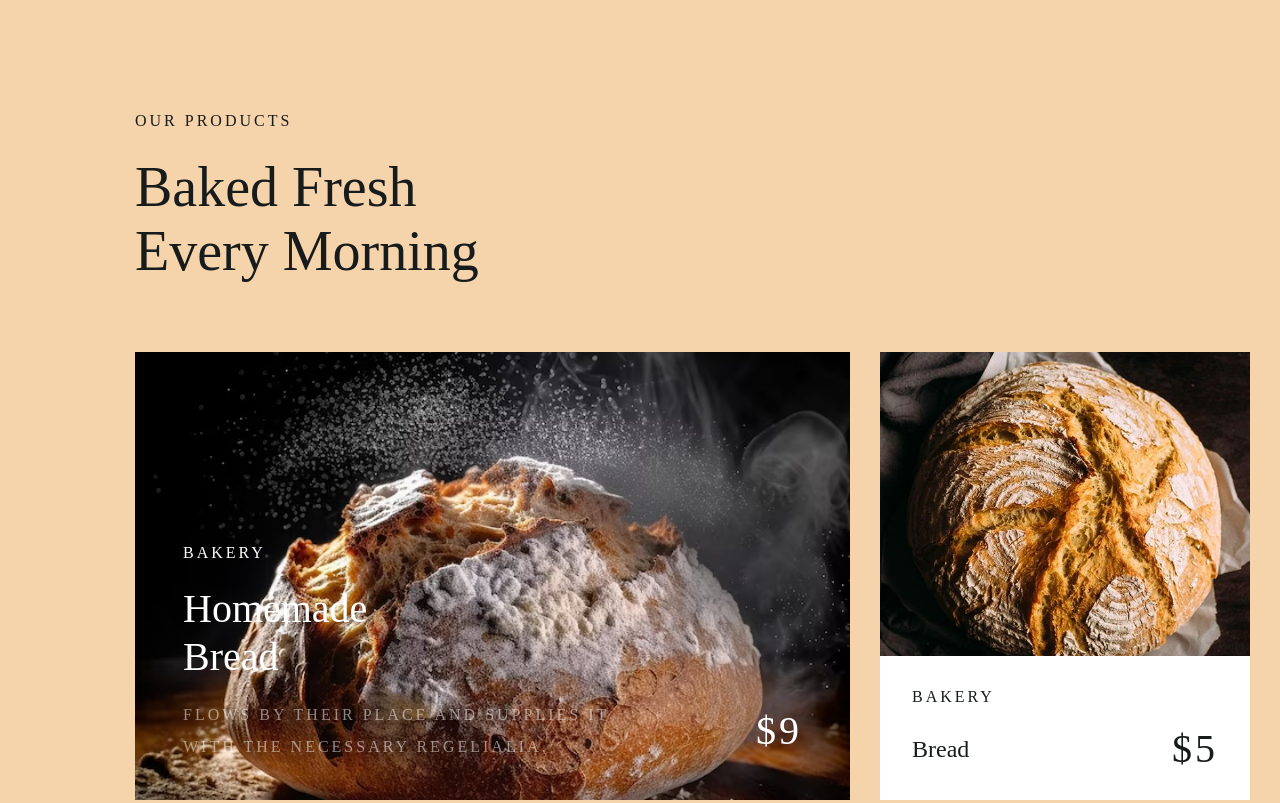
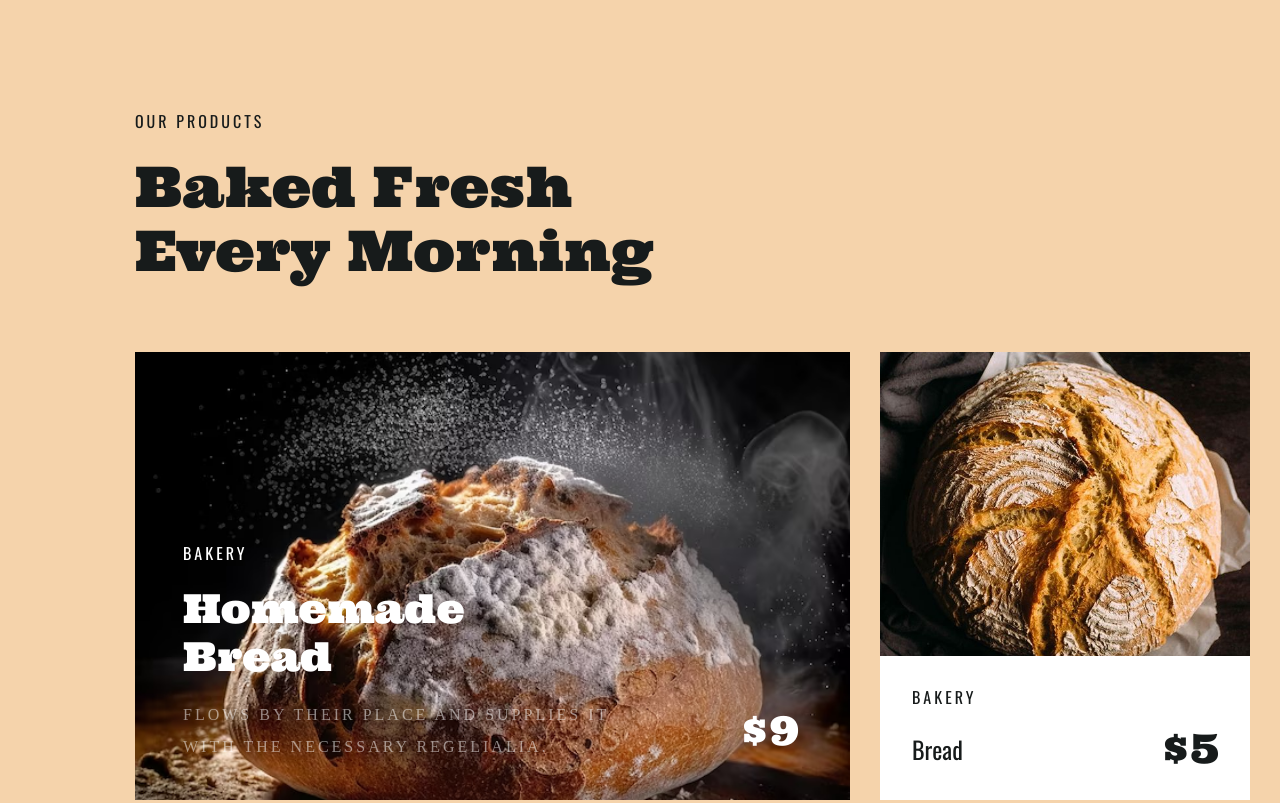
Before and after one commit to Davitbakradze/lesson06-23, a plain HTML site: page index.html in a window 1280 px wide. Shown: the top 803 px of the page. Drawn offline with nearby package versions, Linux system fonts and the light colour scheme.

Commit message:
corrected fonts, added Ultra and Oswald fonts

```diff
--- a/index.html
+++ b/index.html
@@ -4,6 +4,9 @@
   <meta charset="UTF-8">
   <meta name="viewport" content="width=device-width, initial-scale=1.0">
   <title>Happy Bakery</title>
+  <link rel="preconnect" href="https://fonts.googleapis.com">
+  <link rel="preconnect" href="https://fonts.gstatic.com" crossorigin>
+  <link href="https://fonts.googleapis.com/css2?family=Oswald&family=Ultra&display=swap" rel="stylesheet">
   <link rel="stylesheet" href="styles.css"/>
 </head>
 <body>
--- a/styles.css
+++ b/styles.css
@@ -1,3 +1,9 @@
+@font-face{
+  font-family: Ultra, Oswald;
+  src: url(Oswald-VariableFont_wght.ttf);
+  src: url(Ultra-Regular.ttf);
+}
+
 *{
   margin: 0px;
   padding: 0px;
```
